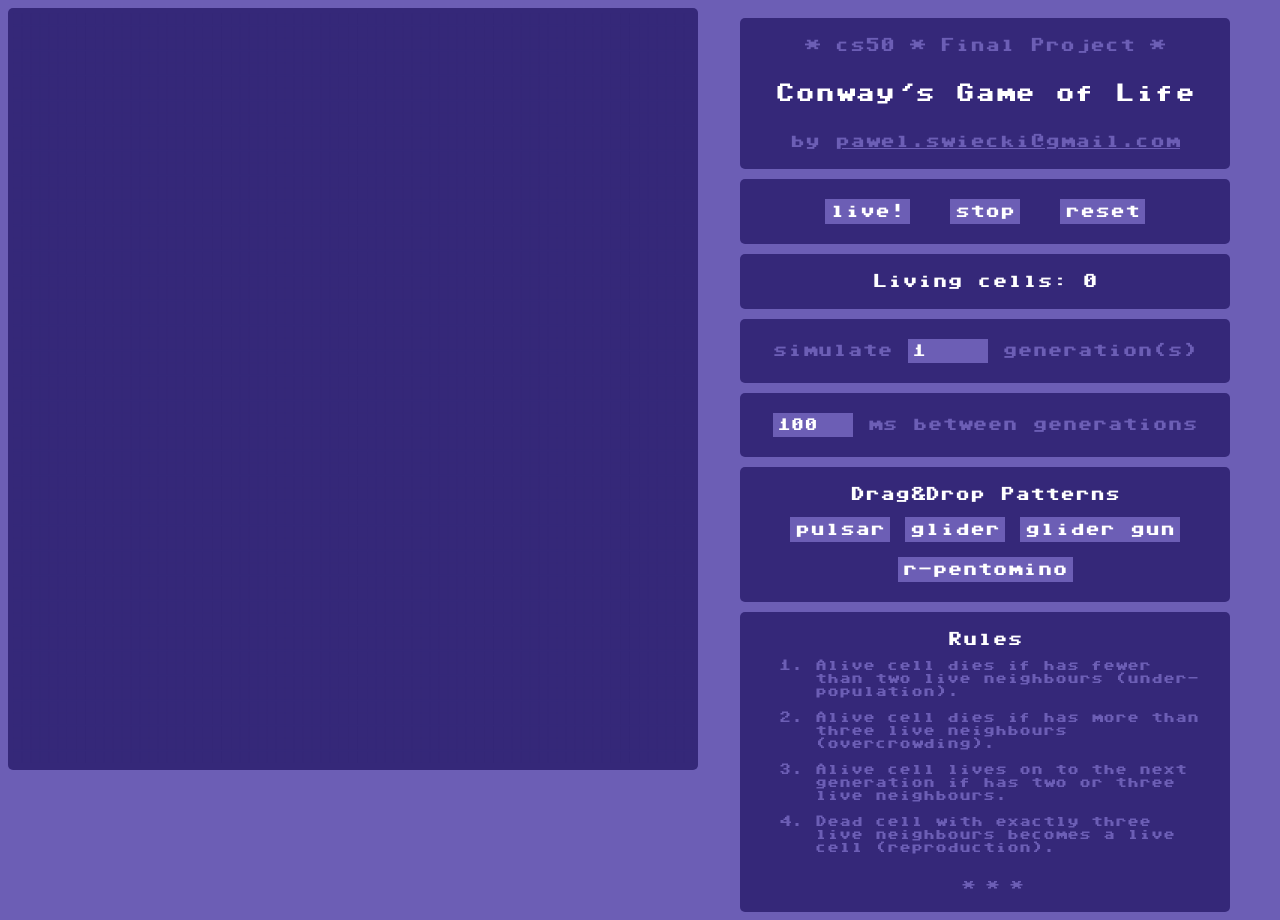
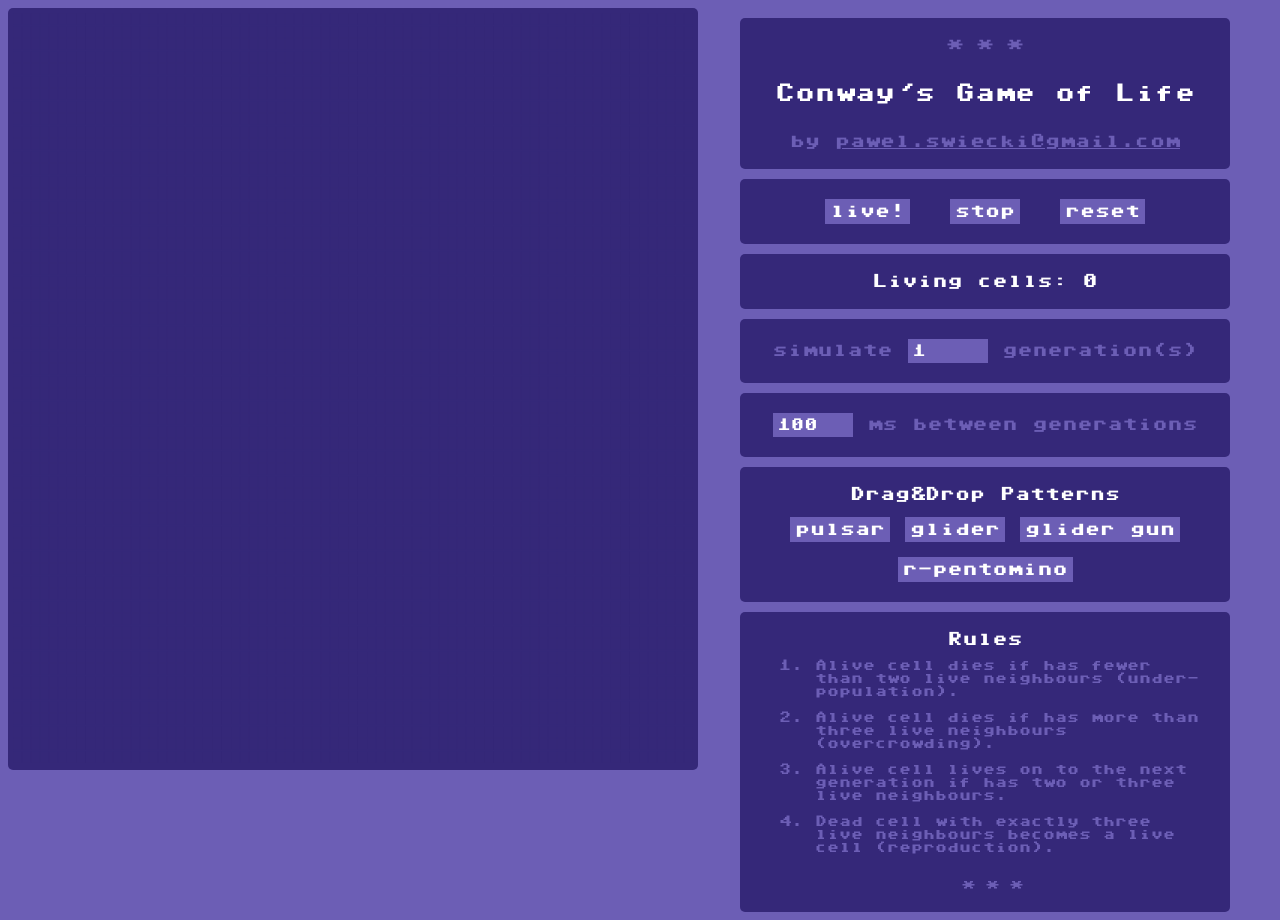
Before and after one commit to pawelswiecki/game-of-life, a plain HTML site: page index.html in a window 1280 px wide. Drawn offline with nearby package versions, Linux system fonts and the light colour scheme.

Commit message:
Changed old title

```diff
--- a/index.html
+++ b/index.html
@@ -3,12 +3,13 @@
 <html>
     <head>
         <title>Life!</title>
-        <meta http-equiv="content-type" content="text/html; charset=utf-8" />
-        <link rel="stylesheet" type="text/css" href="styles.css">
-        <script src="http://ajax.googleapis.com/ajax/libs/jquery/2.1.1/jquery.min.js"></script>
-        <script type="text/javascript" src="frontend.js" ></script>
-        <script type="text/javascript" src="backend.js" ></script>
-        <script type="text/javascript" src="patterns.js" ></script>
+            <meta http-equiv="content-type" content="text/html; charset=utf-8" />
+            <link rel="stylesheet" type="text/css" href="styles.css">
+            <script src="http://ajax.googleapis.com/ajax/libs/jquery/2.1.1/jquery.min.js"></script>
+
+            <script type="text/javascript" src="frontend.js"></script>
+            <script type="text/javascript" src="backend.js"></script>
+            <script type="text/javascript" src="patterns.js"></script>
     </head>
 
     <body>
@@ -20,7 +21,7 @@
 
         <div class="right">
             <div class="right-center">
-                <span class="header2">* cs50 * Final Project *</span><br/><br/><br/>
+                <span class="header2">* * *</span><br/><br/><br/>
                 <span class="header1">Conway's Game of Life</span><br/><br/><br/>
                 <span>by <a id="mail" href="mailto:pawel.swiecki@gmail.com">pawel.swiecki@gmail.com</a></span>
             </div>
```
